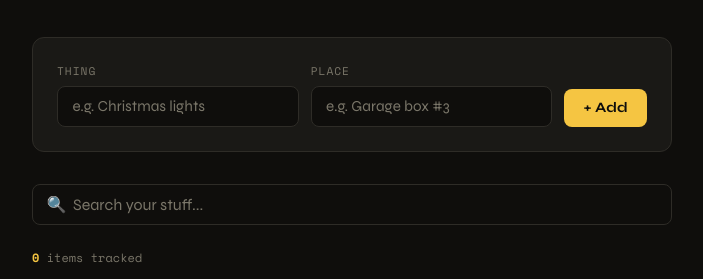
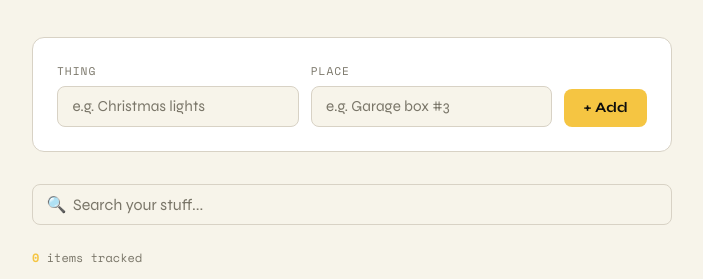
Before and after one commit to shchoi8347/whereismystuff, a plain HTML site: page index.html in a window 1280 px wide. Shown: the part 168-447 px from the top of the page, without its empty margins (288-991 px from the left). Drawn offline with nearby package versions, Linux system fonts and the light colour scheme.

Commit message:
style.css changed

```diff
--- a/styles.css
+++ b/styles.css
@@ -1,10 +1,10 @@
 :root {
-  --bg: #0f0e0c;
-  --surface: #1a1916;
-  --border: #2e2c27;
+  --bg: #f7f4ea;
+  --surface: #ffffff;
+  --border: #d8d2c5;
   --accent: #f5c542;
   --accent2: #e07b3f;
-  --text: #f0ece0;
+  --text: #1f1c16;
   --muted: #7a7669;
   --danger: #e05c5c;
 }
```
